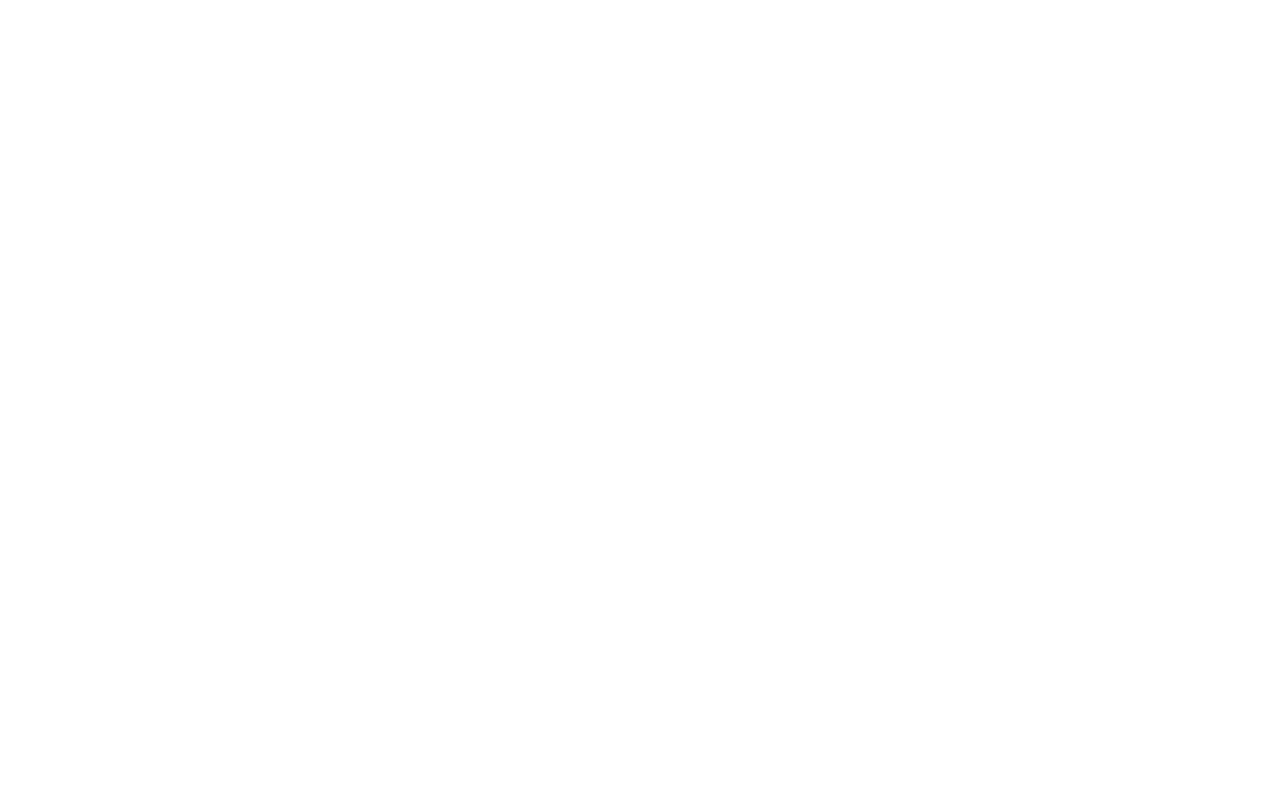
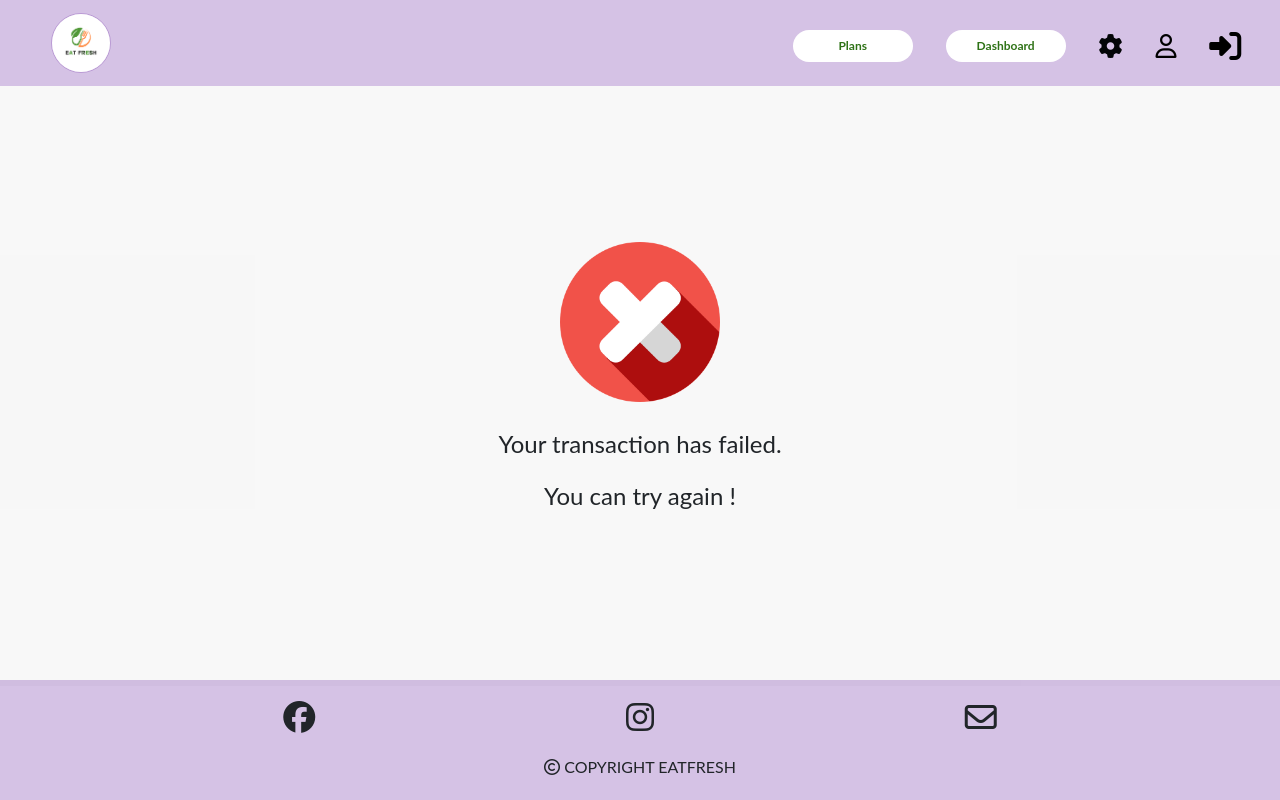
Before and after one commit to Globetrottercode/react_eat_fresh, a React (Create React App) app: page /failure in a window 1280 px wide. Before the commit this address had no page. Built offline with nearby package versions, Linux system fonts and the light colour scheme.

Commit message:
Pushing some final changes

```diff
--- a/src/App.js
+++ b/src/App.js
@@ -1,11 +1,4 @@
-import {
-  BrowserRouter,
-  Routes,
-  Route,
-  Link,
-  NavLink,
-  useParams,
-} from "react-router-dom";
+import { BrowserRouter, Routes, Route } from "react-router-dom";
 import Home from "./pages/Home";
 import Login from "./pages/Login";
 import SignUp from "./pages/Signup";
@@ -35,9 +28,6 @@
 import ResetEmail from "./pages/profilePages/resetEmail";
 import ResetPassword from "./pages/profilePages/resetPassword";
 import Failure from "./pages/CheckoutPages/failure";
-// function Profile() {
-//   return <h1>Hello Duniya eat ()</h1>;
-// }
 
 export default function App() {
   return (
@@ -85,6 +75,7 @@
           <Route path="/profile/resetName" element={<ResetName />} />
           <Route path="/profile/resetEmail" element={<ResetEmail />} />
           <Route path="/profile/resetPassword" element={<ResetPassword />} />
+          <Route path="/failure" element={<Failure />} />
         </Routes>
       </BrowserRouter>
       <ToastContainer
--- a/src/pages/CheckoutPages/failure.js
+++ b/src/pages/CheckoutPages/failure.js
@@ -20,8 +20,14 @@
           src={failLogo}
           alt="failImage"
         />
-        <p style={{ marginTop: "1vh" }}>Your transaction has failed.</p>
-        <p>You can try again !.</p>
+        <p
+          style={{ marginTop: "1vh", fontSize: "1.5rem", textAlign: "center" }}
+        >
+          Your transaction has failed.
+        </p>
+        <p style={{ fontSize: "1.5rem", textAlign: "center" }}>
+          You can try again !
+        </p>
       </div>
       <Footer />
     </>
```
